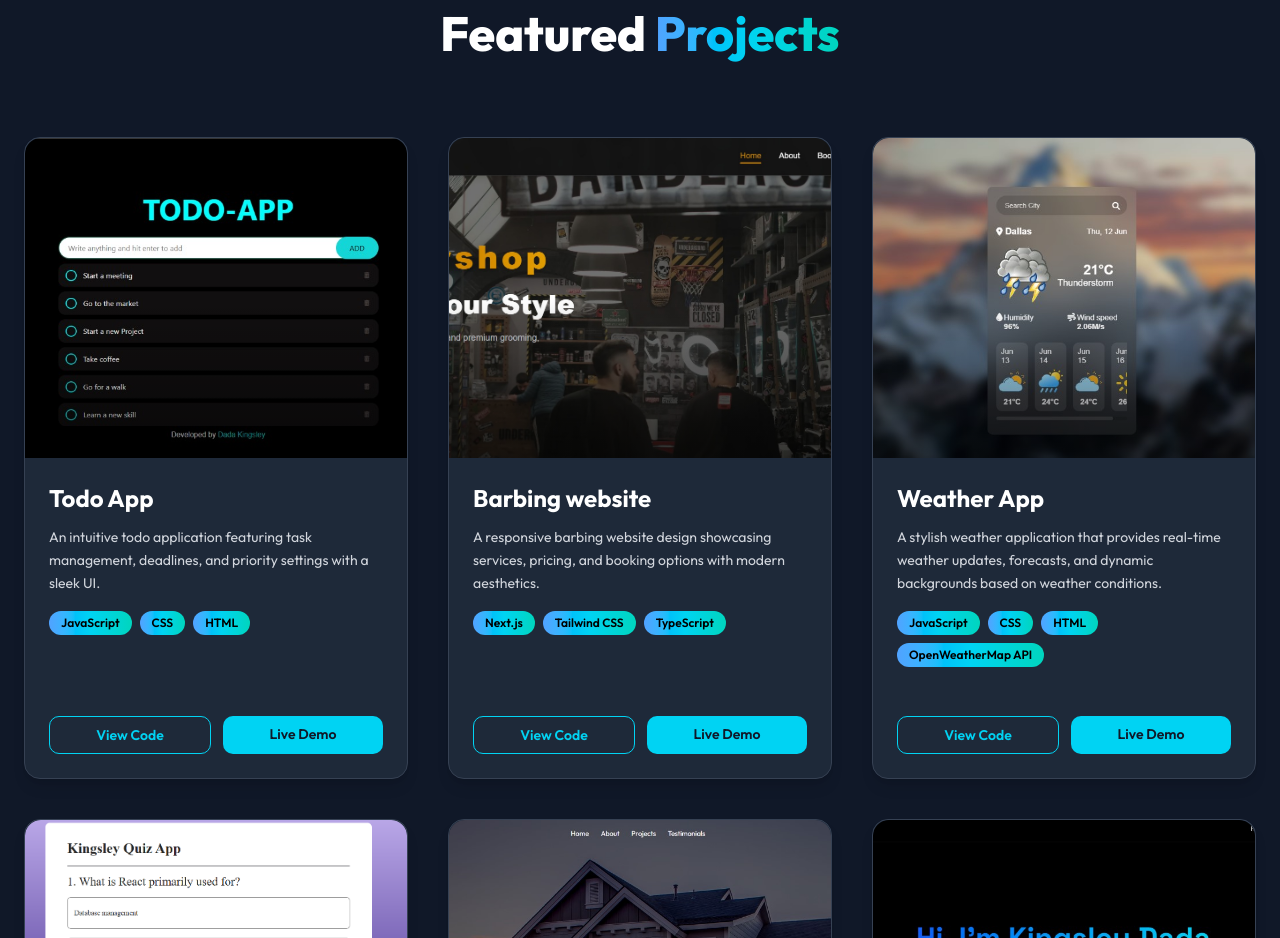
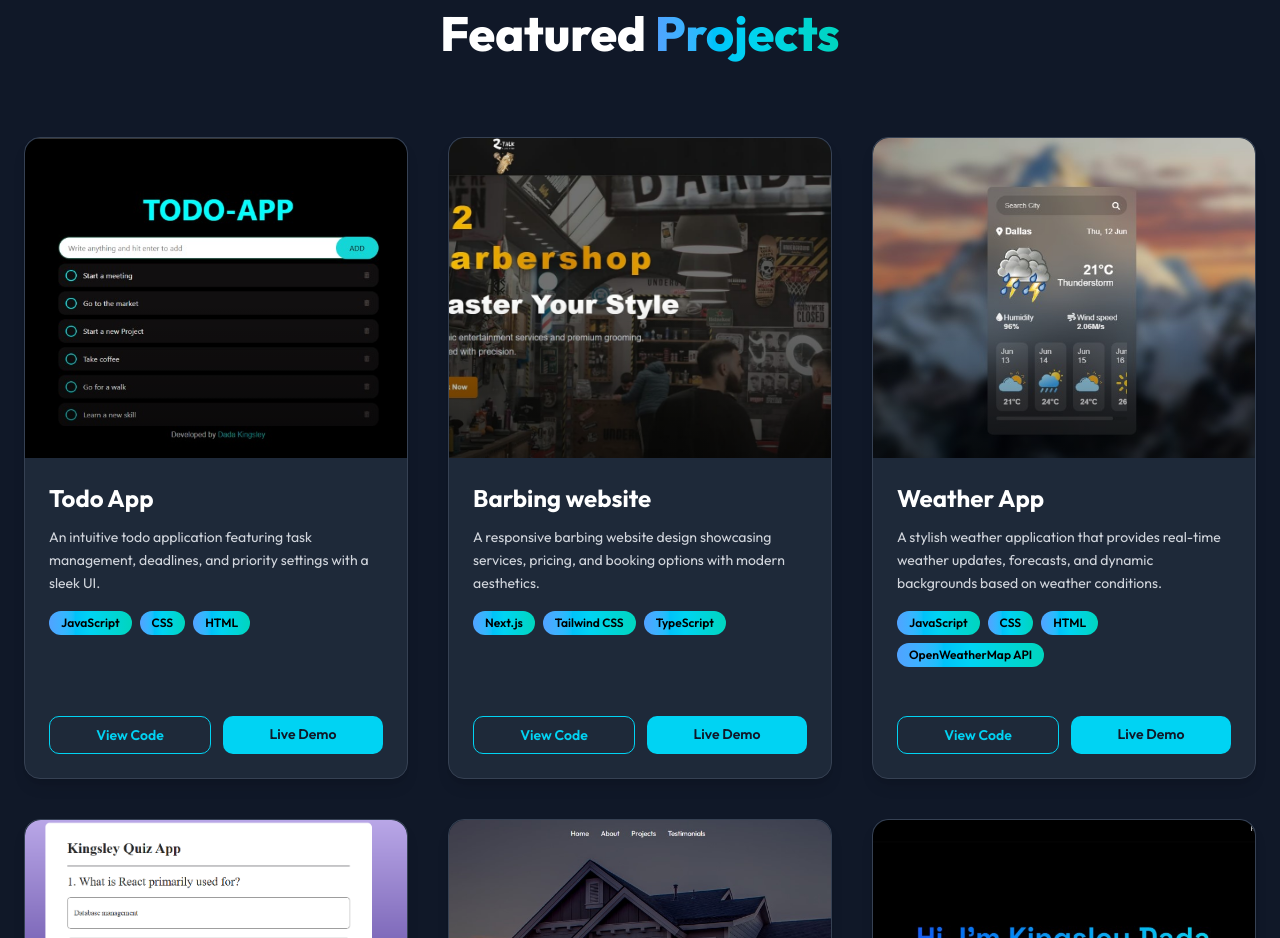
Before and after one commit to King-web-cell-05/kingsleydada-portfolio, a Next.js app: page / in a window 1280 px wide. Shown: the part 2720-3658 px from the top of the page. Built offline with nearby package versions, Linux system fonts and the light colour scheme; a web font is replaced by a local one.

Commit message:
Changed one project image

```diff
--- a/components/projects.tsx
+++ b/components/projects.tsx
@@ -21,7 +21,7 @@ const projects = [
     title: "Barbing website",
     description: "A responsive barbing website design showcasing services, pricing, and booking options with modern aesthetics.",
     technologies: ["Next.js", "Tailwind CSS", "TypeScript"],
-    image: "/barbing-website.jpeg",
+    image: "/barbing-website-pic.jpeg",
     link: "https://github.com/King-web-cell-05/2talk",
     live: "https://king-web-cell-05.github.io/barbing-website/",
   },
```
Also changed, not shown: public/barbing-website-pic.jpeg (added), public/barbing-website.jpeg (deleted).
